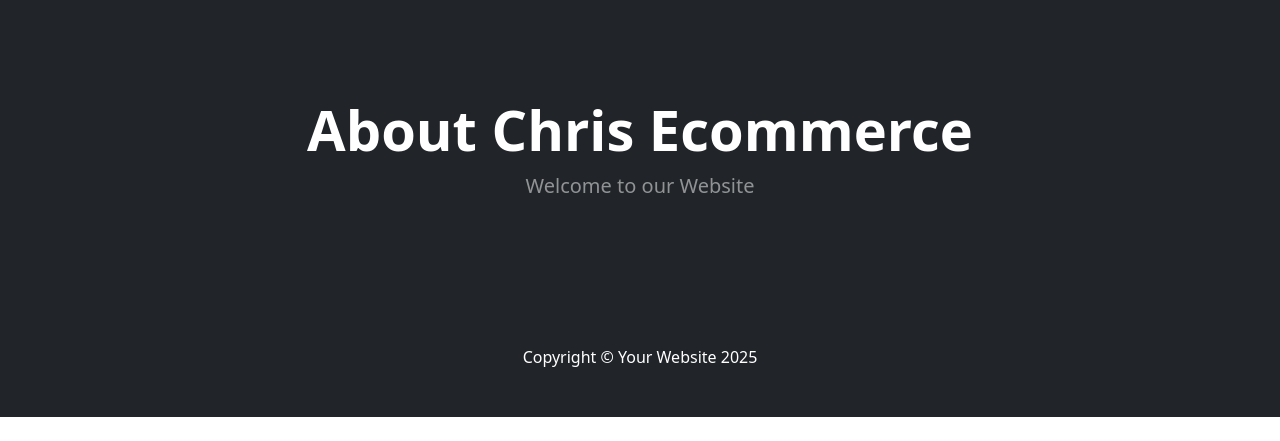
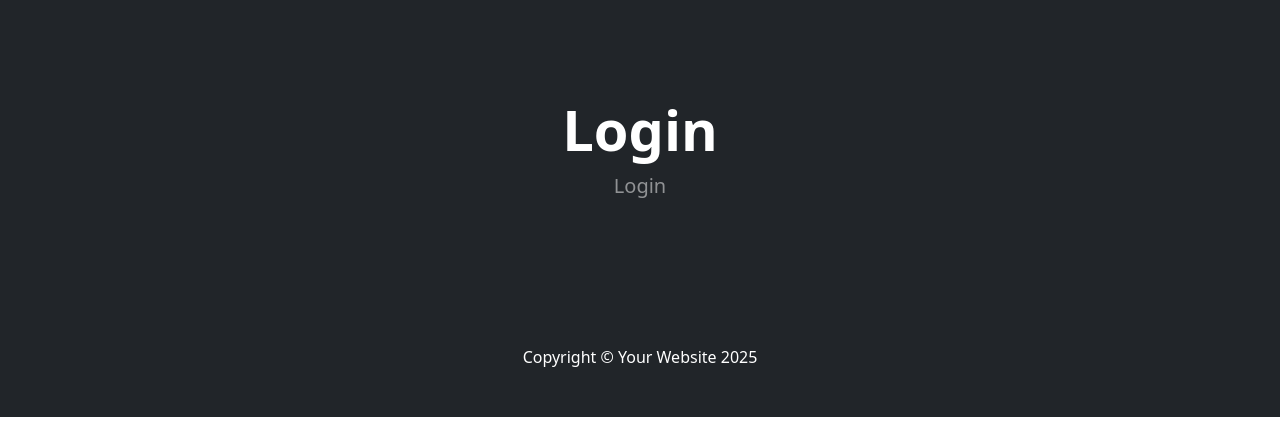
Before and after one commit to Chris21-lkb/django_ecom, a Django app: template ecom/store/templates/login.html in a window 1280 px wide. Shown: the part 56-497 px from the top of the page. Run offline with Django 5.2, Linux system fonts and the light colour scheme; the template is opened without the code that fills it, so the values that code supplies are empty.

Commit message:
'commit'

```diff
--- a/ecom/store/templates/login.html
+++ b/ecom/store/templates/login.html
@@ -4,8 +4,8 @@
 <header class="bg-dark py-5">
     <div class="container px-4 px-lg-5 my-5">
         <div class="text-center text-white">
-            <h1 class="display-4 fw-bolder">About Chris Ecommerce</h1>
-            <p class="lead fw-normal text-white-50 mb-0">Welcome to our Website</p>
+            <h1 class="display-4 fw-bolder">Login</h1>
+            <p class="lead fw-normal text-white-50 mb-0">Login</p>
         </div>
     </div>
 </header>
--- a/ecom/store/templates/navbar.html
+++ b/ecom/store/templates/navbar.html
@@ -7,7 +7,7 @@
                 <li class="nav-item"><a class="nav-link active" aria-current="page" href="{% url 'home' %}">Home</a></li>
                 <li class="nav-item"><a class="nav-link" href="{% url 'about' %}">About</a></li>
 
-                <li class="nav-item"><a class="nav-link" href="{% url 'about' %}">Login</a></li>
+                <li class="nav-item"><a class="nav-link" href="{% url 'login' %}">Login</a></li>
 
                 <li class="nav-item"><a class="nav-link" href="{% url 'about' %}">Logout</a></li>
 
```
